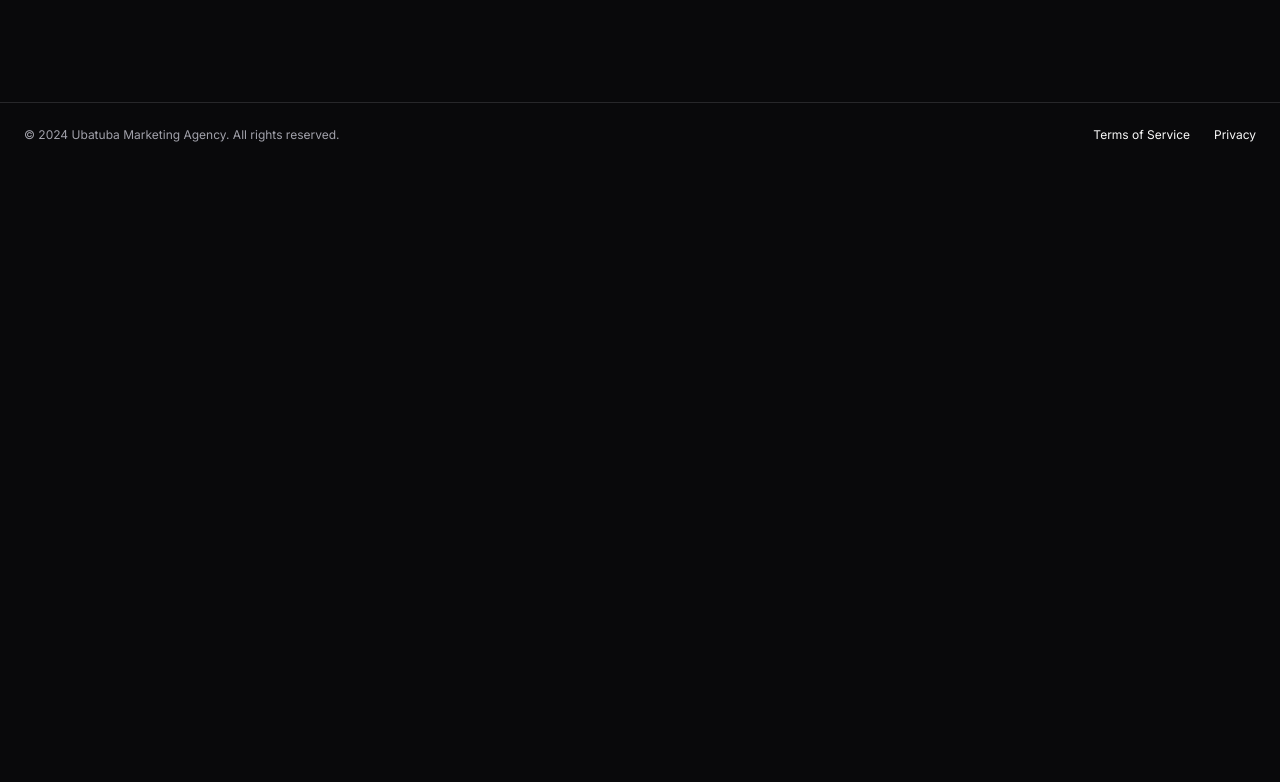
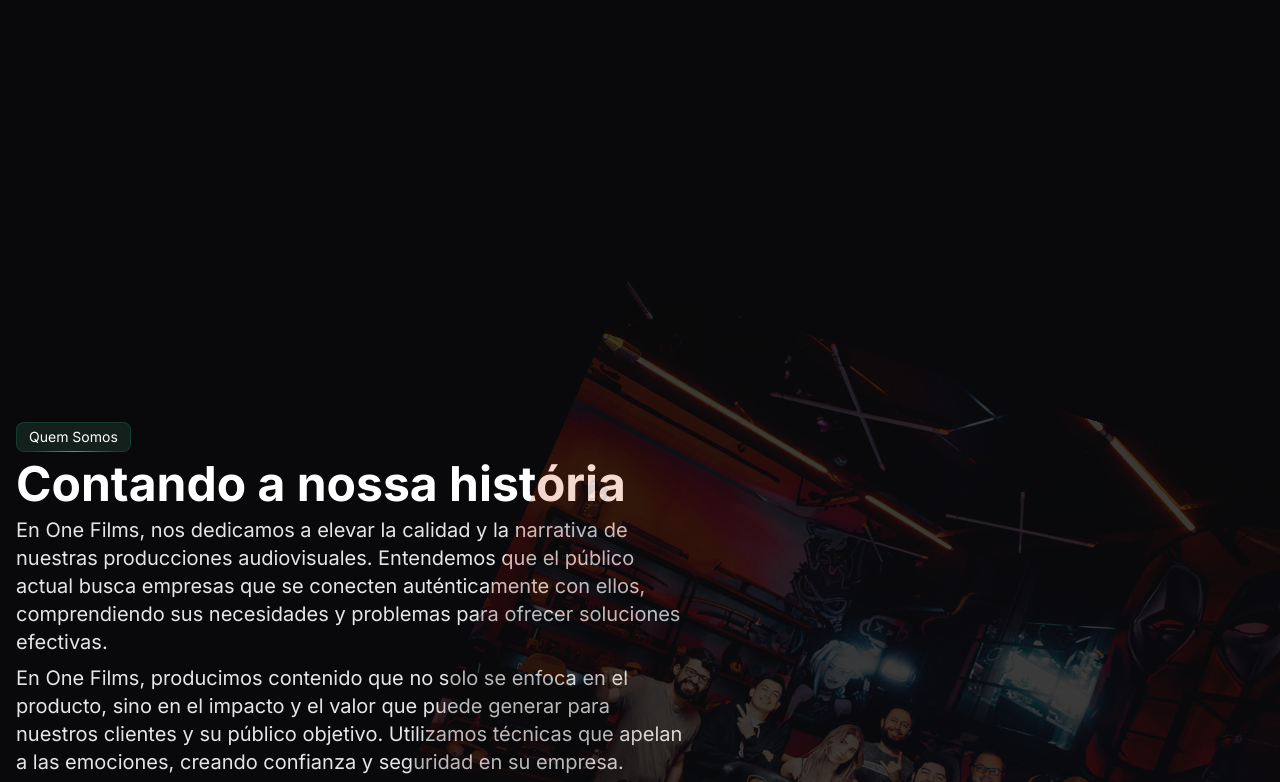
Before and after one commit to TommiL90/one-films, a Next.js app: page / in a window 1280 px wide. Shown: the part 1338-2120 px from the top of the page. Before the commit the page ends 1505 px from the top, so only its background shows below. Built offline with nearby package versions, Linux system fonts and the light colour scheme.

Commit message:
feat: Add AboutUs component and update page.tsx

```diff
--- a/app/page.tsx
+++ b/app/page.tsx
@@ -1,5 +1,6 @@
 /* eslint-disable react/no-unescaped-entities */
 
+import AboutUs from '@/components/about-us'
 import { Hero } from '@/components/hero'
 import { InfiniteMovingCardsComponent } from '@/components/infinite-moving-cards-component'
 
@@ -10,6 +11,7 @@
     <>
       <Hero />
       <InfiniteMovingCardsComponent />
+      <AboutUs />
 
       {/*
       <AboutUs />
--- a/components/about-us.tsx
+++ b/components/about-us.tsx
@@ -1,6 +1,9 @@
+import dynamic from 'next/dynamic'
 import React from 'react'
 
-import { HeroParallax } from './ui/hero-parallax'
+const HeroParallax = dynamic(() =>
+  import('@/components/ui/hero-parallax').then((mod) => mod.HeroParallax),
+)
 
 const AboutUs = () => {
   return (
```
